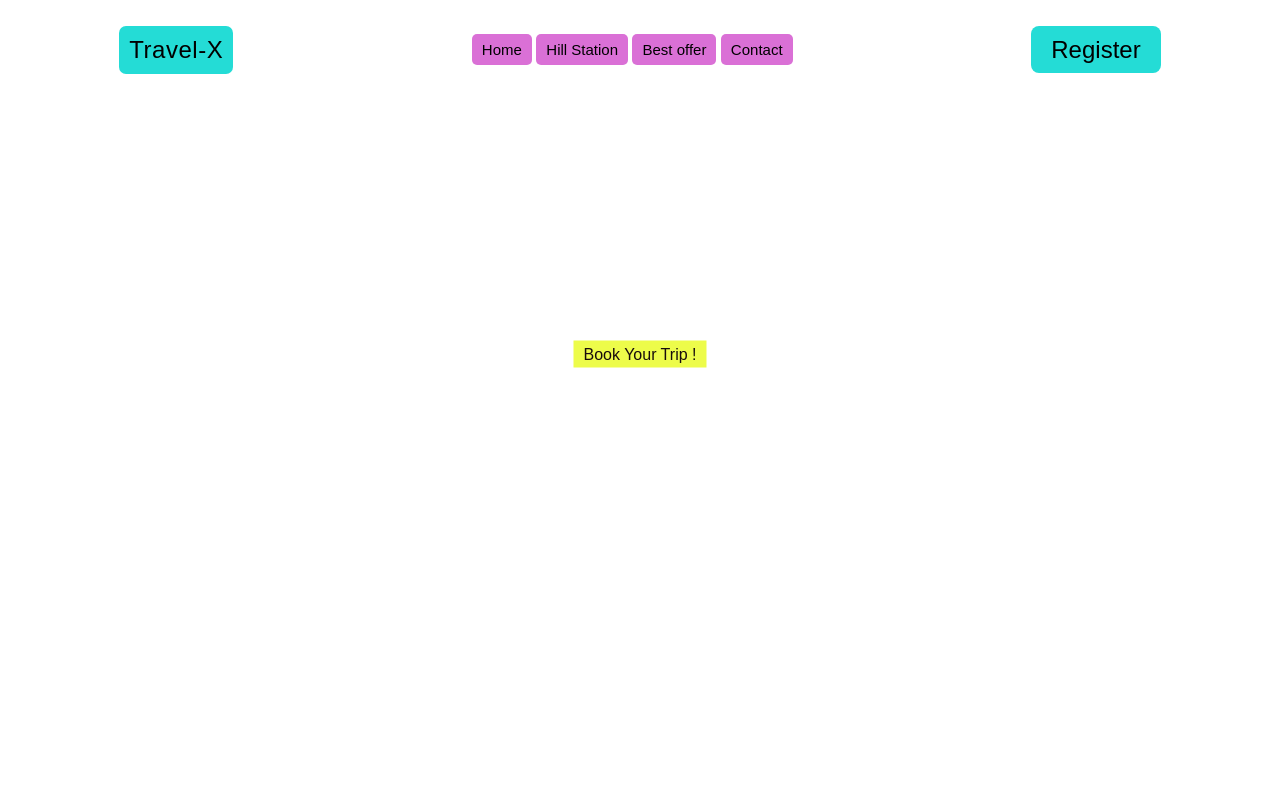
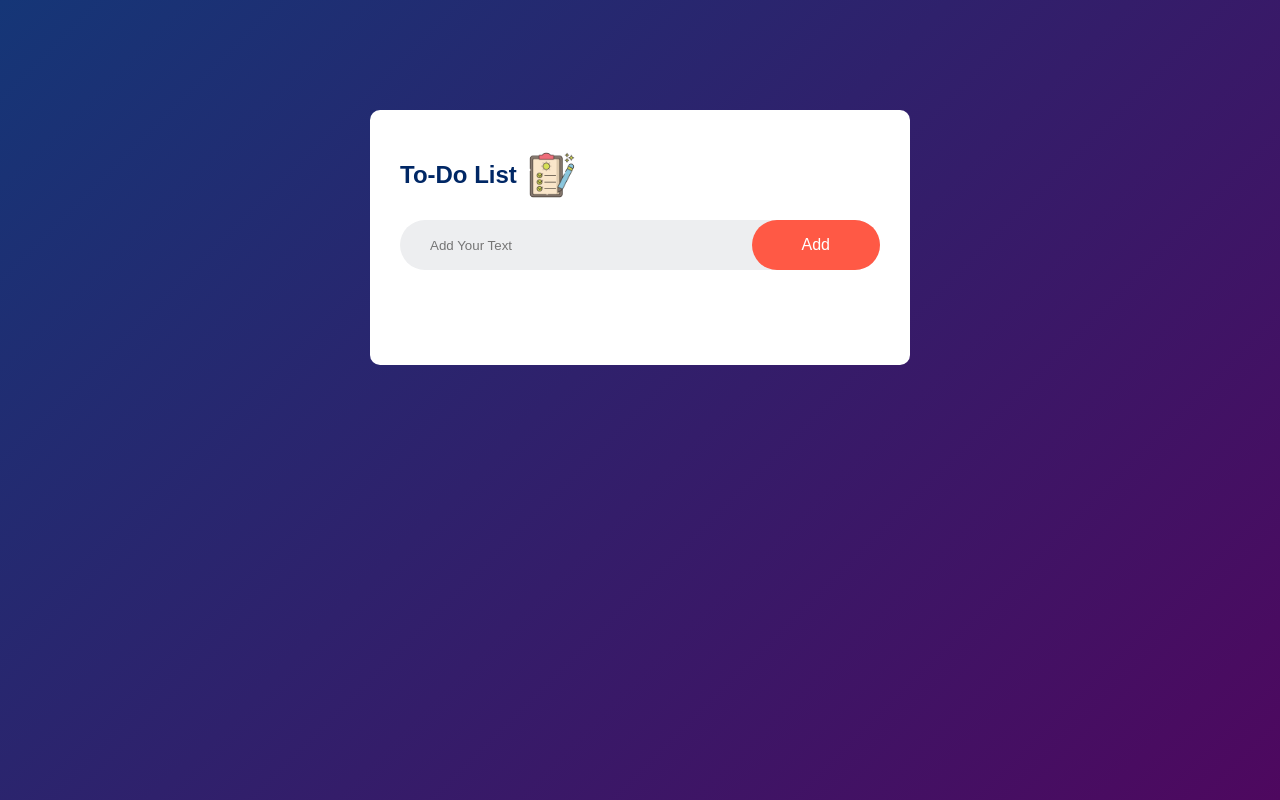
Before and after one commit to Sumitsonawane30/OCTANET_APRIL, a plain HTML site: page index.html in a window 1280 px wide. Drawn offline with Linux system fonts and the light colour scheme.

Commit message:
Add files via upload
Added file for To-do-List Project

```diff
--- a/index.html
+++ b/index.html
@@ -3,139 +3,26 @@
 <head>
     <meta charset="UTF-8">
     <meta name="viewport" content="width=device-width, initial-scale=1.0">
-    <title>SIMPLE LANDING PAGE USING HTML & CSS</title>
-
-    <style type="text/css">
-        * {
-            padding: 0;
-            margin: 0;
-            box-sizing: border-box;
-        }
-
-        header {
-            width: 100%;
-            height: 100vh;
-            background-image: url('LPI.jpg');
-            background-size: cover;
-            font-family: sans-serif;
-        }
-        nav{
-            width: 100%;
-            height: 100px;
-            color: black;
-            display: flex;
-            justify-content: space-around;
-            align-items: center;
-        }
-        .logo{
-
-            font-size: 1.5em;
-            letter-spacing: 0.5px;
-            background: rgb(36, 220, 214);
-            padding: 10px 10px;
-            border-radius: 7px;
-        }
-        .menu a{
-            height: 20;
-            width: 30;
-            font-size: 15px;
-            text-decoration: none;
-            color: black;
-            padding: 7px 10px;
-            background: orchid;
-            border-radius: 5px;
-            position: relative;
-        }
-        .menu a:before{
-            content: '';
-            position: absolute;
-            top: 0;
-            left: 0;
-            width: 0%;
-            height: 100%;
-            border-bottom:  solid indigo;
-            transition: 0.2s linear;
-
-        }
-
-        .menu a:hover:before{
-            width: 80px;
-        }
-        .Register a{
-            height: 100px;
-            width: 50px;
-            text-decoration: none;
-            padding: 10px 20px;
-            font-size: 1.5em;
-            color: black;
-            background: rgb(36, 220, 214);
-            border-radius: 8px;
-            transition: 0.3s;
-        }
-        .Register a:hover{
-            background: red;
-            border: 1px solid indianred;
-
-        }
-        .h-txt{
-            max-width: 700px;
-            position: absolute;
-            top: 40%;
-            left: 50%;
-            transform: translate(-50%,-50%);
-            text-align: center;
-            color: white;
-
-        }
-        .h-txt span{
-            letter-spacing: 5px;
-        }
-        .h-txt h1{
-            font-size: 1.8em;
-        }
-
-        .h-txt a{
-            text-decoration: none;
-            background: rgb(237, 252, 74);
-            color: rgb(23, 12, 12);
-            padding: 5px 10px;
-            height: 300px;
-        }
-        .h-txt a:hover{
-            background: orange;
-            border: 1px solid indianred;
-
-        }
-
-
-    </style>
+    <title>TO-DO_LIST</title>
+    <link rel="stylesheet" href="style.css">
 </head>
 <body>
-    <header>
-        <nav>
-            <div class="logo">
-                Travel-X
-            </div>
-            <div class="menu">
-                <a href="#">Home</a>
-                <a href="#">Hill Station</a>
+<div class="container">
+    <div class="todo-app">
+        <h2>To-Do List <img src="Icon.png"></h2>
+        <div class="row">
+            <input type="text" id="input-box" placeholder="Add Your Text">
+            <button onclick="addTask()">Add</button>
+        </div>
+        <ul id="list-container">
+            <!-- <li class="Checked">Task 1</li>
+            <li>Task 2</li>
+            <li>Task 3</li> -->
+        </ul>
+    </div>
 
-                <a href="#">Best offer</a>
-                <a href="#">Contact</a>
-            </div>
-            <div class="Register">
-                <a href="#">Register</a>
-            </div>
-        </nav>
-        <section class="h-txt">
-            <span>ENJOY</span>
-            <h1>International Travel Agency</h1>
+</div>
 
-            <br>
-            <a href="#">Book Your Trip !</a>
-
-        </section>
-
-    </header>
+<script src="script.js"></script>
 </body>
 </html>
--- /dev/null
+++ b/script.js
@@ -0,0 +1,38 @@
+const inputBox=document.getElementById("input-box");
+const listcontainer=document.getElementById("list-container");
+
+function addTask(){
+    if (inputBox.value===''){
+        alert("You must write something!");
+    }
+    else{
+        let li=document.createElement("li");
+        li.innerHTML=inputBox.value;
+        listcontainer.appendChild(li);
+        let span = document.createElement("span");
+        span.innerHTML="\u00d7";
+        li.appendChild(span);
+    }
+    inputBox.value="";
+    saveDate();
+}
+
+listcontainer.addEventListener("click", function(e){
+    if(e.target.tagName==="LI"){
+        e.target.classList.toggle("Checked");
+        saveDate();
+    }
+    else if(e.target.tagName==="SPAN"){
+        e.target.parentElement.remove()
+        saveDate();
+    }
+}, false);
+
+function saveDate(){
+    localStorage.setItem("Data",listcontainer.innerHTML);
+}
+
+function showTask(){
+    listcontainer.innerHTML = localStorage.getItem("Data");
+}
+showTask();
--- /dev/null
+++ b/style.css
@@ -0,0 +1,102 @@
+*{
+    margin: 0;
+    padding: 0;
+    font-family: 'Poppins', sans-serif;
+    box-sizing: border-box;
+}
+.container{
+    width: 100%;
+    min-height: 100vh;
+    background: linear-gradient(135deg, #153677,#4e085f);
+    padding: 10px;
+}
+.todo-app{
+    width: 100%;
+    max-width: 540px;
+    background: #fff;
+    margin: 100px auto 20px;
+    padding: 40px 30px 70px;
+    border-radius: 10px;
+}
+.todo-app h2{
+    color: #002765;
+    display: flex;
+    align-items: center;
+    margin-bottom: 20px;
+
+}
+.todo-app h2 img{
+    width: 50px;
+    margin-left: 10px;
+}
+.row{
+    display: flex;
+    align-items: center;
+    justify-content: space-between;
+    background: #edeef0;
+    border-radius: 30px;
+    padding-left: 20px;
+    margin-bottom: 25px;
+}
+input{
+    flex: 1;
+    border: none;
+    outline: none;
+    background: transparent;
+    padding: 10px;
+}
+button{
+    border: none;
+    outline: none;
+    padding: 16px 50px;
+    background: #ff5945;
+    color: #fff;
+    font-size: 16px;
+    cursor: pointer;
+    border-radius: 40px;
+}
+ul li{
+    list-style: none;
+    font-size: 17px;
+    padding: 12px 8px 12px 50px;
+    user-select: none;
+    cursor: pointer;
+    position: relative;
+}
+ul li::before{
+    content: '';
+    position: absolute;
+    height: 28px;
+    width: 28px;
+    border-radius: 50%;
+    background-image: url("UnCheck.png");
+    background-size: cover;
+    background-position: center;
+    top: 12px;
+    left: 8px;
+}
+ul li.Checked{
+    color: #555;
+    text-decoration: line-through;
+}
+ul li.Checked::before{
+    background-image: url("Check.png");
+
+
+}
+ul li span{
+    position: absolute;
+    right: 0;
+    top: 5px;
+    width: 40px;
+    height: 40px;
+    font-size: 22px;
+    color: #555;
+    line-height: 40px;
+    text-align: center;
+    border-radius: 50%;
+}
+ul li span:hover{
+    background: orange;
+
+}
```
Also changed, not shown: Check.png (added), Icon.png (added), UnCheck.png (added).
